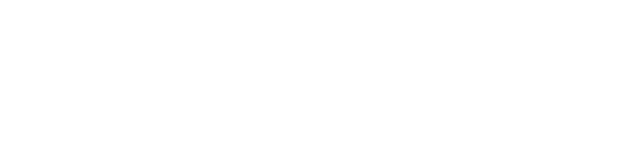
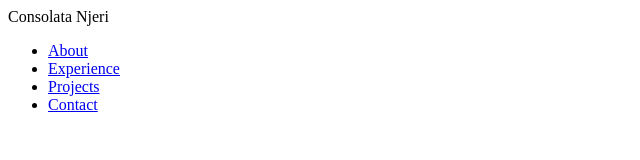
Before and after one commit to Conso97/Personal-Portfolio, a plain HTML site: page index.html in a window 1280 px wide. Shown: the whole page, without its empty margins (0-640 px from the left). Drawn offline with Linux system fonts and the light colour scheme.

Commit message:
added a nav bar with div container and an un-odered list

```diff
--- a/index.html
+++ b/index.html
@@ -8,6 +8,18 @@
     <link rel="stylesheet" href="mediaqueries.css"/>
 </head>
 <body>
+    <nav id="desktop-nav">
+    <div class="logo">Consolata Njeri</div>
+    <div>
+        <ul class="nav-links">
+            <li><a href="#about">About</a></li>
+            <li><a href="#experience">Experience</a></li>
+            <li><a href="projects">Projects</a></li>
+            <li><a href="#contact">Contact</a></li>
+        </ul>
+    </div>
 
+
+    </nav>
 </body>
 </html>
```
